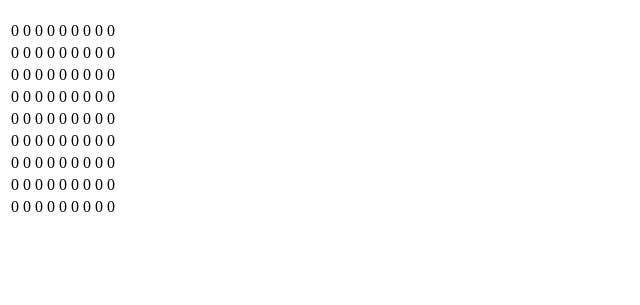
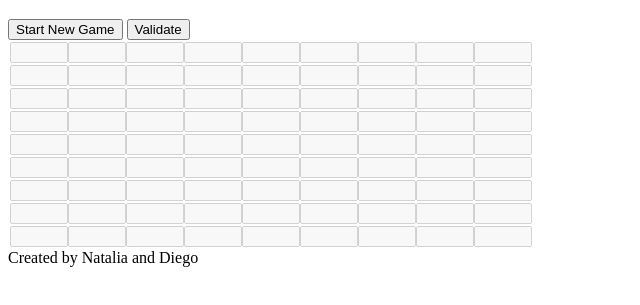
Before and after one commit to noliv197/sudoku-app, a plain HTML site: page index.html in a window 1280 px wide. Shown: the part 61-366 px from the top of the page, without its empty margins (0-640 px from the left). Drawn offline with Linux system fonts and the light colour scheme.

Commit message:
Generate Table using DOM

```diff
--- /dev/null
+++ b/app/functions.js
@@ -0,0 +1,8 @@
+export function generateRandomNumber(){
+    return Math.floor(Math.random() * 9) + 1;
+}
+
+
+export function generateSudokuMap(value=''){
+    return new Array(9).fill(value);
+}
--- a/app/index.js
+++ b/app/index.js
@@ -0,0 +1,7 @@
+import { generateEmptyTable, generateGameTable } from "./view.js";
+
+generateEmptyTable();
+
+document.querySelector('[data-btn="newGame"]').addEventListener('click', ()=>{
+    generateGameTable();
+})
--- /dev/null
+++ b/app/view.js
@@ -0,0 +1,28 @@
+import { generateSudokuMap,generateRandomNumber } from "./functions.js";
+
+function generateInput(value){
+    let input = document.createElement('input');
+    input.disabled = true;
+    input.value = value;
+
+    return input;
+}
+
+export function generateEmptyTable(){
+    let table = document.querySelector('table');
+
+    for (let index = 0; index < 9; index++) {
+        let rowValues = generateSudokuMap();
+        let row = document.createElement('tr');
+        rowValues.forEach(value => {
+            let input = generateInput(value);
+            row.appendChild(input);
+        });
+
+        table.appendChild(row);
+    }
+}
+
+export function generateGameTable(){
+
+}
--- a/index.html
+++ b/index.html
@@ -4,110 +4,21 @@
     <meta charset="UTF-8">
     <meta name="viewport" content="width=device-width, initial-scale=1.0">
     <title>Sudoku</title>
+
+    <link rel="stylesheet" href="/style.css">
 </head>
 <body>
     <h1>Sudoku</h1>
+    <div>
+        <button type="button" data-btn="newGame">Start New Game</button>
+        <button type="button" data-btn="validate">Validate</button>
+    </div>
     <table>
-        <tr>
-            <td>0</td>
-            <td>0</td>
-            <td>0</td>
-            <td>0</td>
-            <td>0</td>
-            <td>0</td>
-            <td>0</td>
-            <td>0</td>
-            <td>0</td>
-        </tr>
-        <tr>
-            <td>0</td>
-            <td>0</td>
-            <td>0</td>
-            <td>0</td>
-            <td>0</td>
-            <td>0</td>
-            <td>0</td>
-            <td>0</td>
-            <td>0</td>
-        </tr>
-        <tr>
-            <td>0</td>
-            <td>0</td>
-            <td>0</td>
-            <td>0</td>
-            <td>0</td>
-            <td>0</td>
-            <td>0</td>
-            <td>0</td>
-            <td>0</td>
-        </tr>
-        <tr>
-            <td>0</td>
-            <td>0</td>
-            <td>0</td>
-            <td>0</td>
-            <td>0</td>
-            <td>0</td>
-            <td>0</td>
-            <td>0</td>
-            <td>0</td>
-        </tr>
-        <tr>
-            <td>0</td>
-            <td>0</td>
-            <td>0</td>
-            <td>0</td>
-            <td>0</td>
-            <td>0</td>
-            <td>0</td>
-            <td>0</td>
-            <td>0</td>
-        </tr>
-        <tr>
-            <td>0</td>
-            <td>0</td>
-            <td>0</td>
-            <td>0</td>
-            <td>0</td>
-            <td>0</td>
-            <td>0</td>
-            <td>0</td>
-            <td>0</td>
-        </tr>
-        <tr>
-            <td>0</td>
-            <td>0</td>
-            <td>0</td>
-            <td>0</td>
-            <td>0</td>
-            <td>0</td>
-            <td>0</td>
-            <td>0</td>
-            <td>0</td>
-        </tr>
-        <tr>
-            <td>0</td>
-            <td>0</td>
-            <td>0</td>
-            <td>0</td>
-            <td>0</td>
-            <td>0</td>
-            <td>0</td>
-            <td>0</td>
-            <td>0</td>
-        </tr>
-        <tr>
-            <td>0</td>
-            <td>0</td>
-            <td>0</td>
-            <td>0</td>
-            <td>0</td>
-            <td>0</td>
-            <td>0</td>
-            <td>0</td>
-            <td>0</td>
-        </tr>
     </table>
+
+    <footer>
+        Created by Natalia and Diego
+    </footer>
 </body>
 <script type="module" src="./app/index.js"></script>
 </html>
--- /dev/null
+++ b/style.css
@@ -0,0 +1,3 @@
+input{
+    max-width: 50px;
+}
```
Also changed, not shown: 1 other file.
